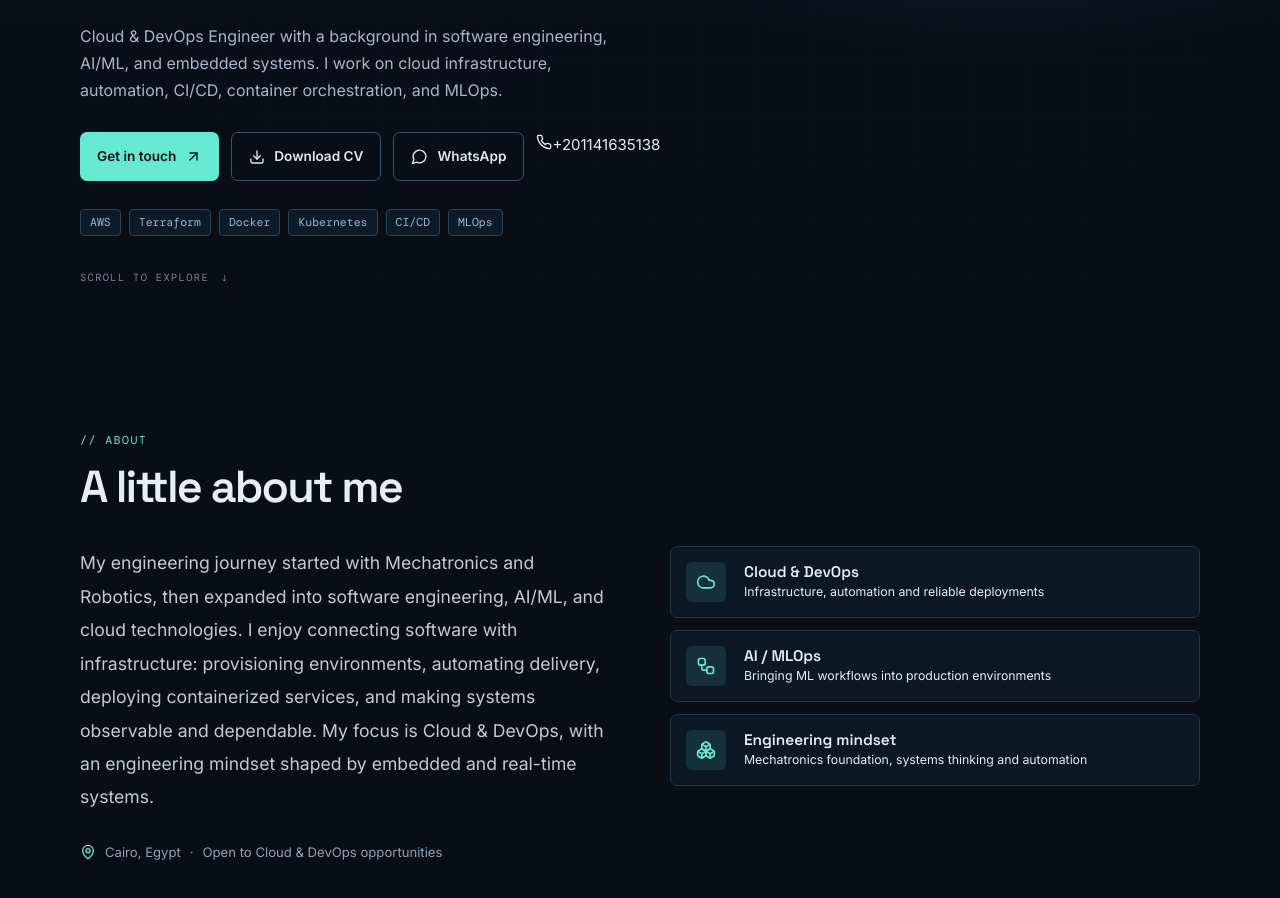
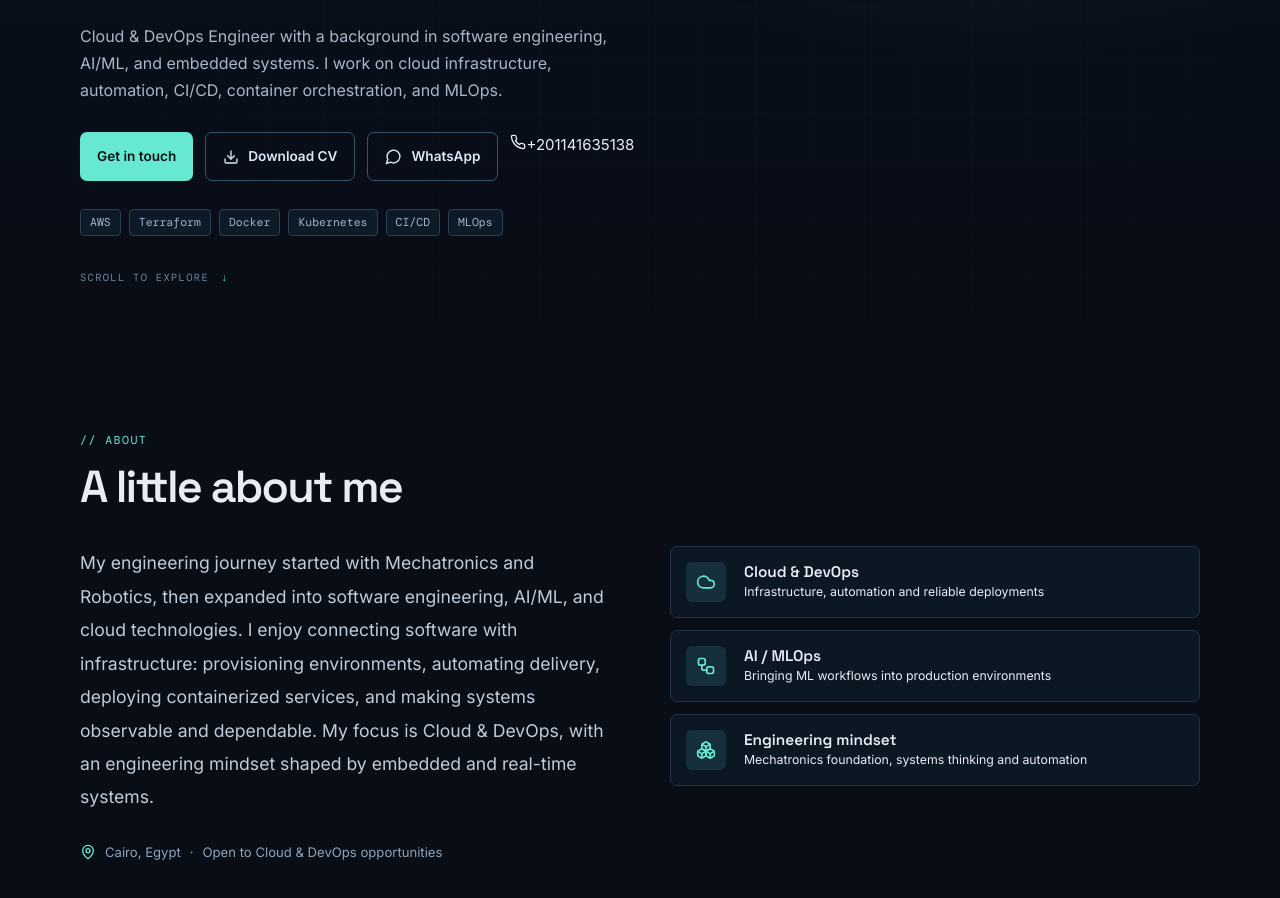
Before and after one commit to Aia-Abdallah/Aia-Abdallah.github.io, a React (Vite) app: page / in a window 1280 px wide. Shown: the part 860-1758 px from the top of the page. Built offline with nearby package versions, Linux system fonts and the light colour scheme.

Commit message:
Refactor contact button with click sound

```diff
--- a/src/App.jsx
+++ b/src/App.jsx
@@ -341,10 +341,13 @@ export default function App() {
 
               <div className="hero-actions">
 
-                <a className="btn primary" href="#contact">
-                  {copy.contactMe}
-                  <ArrowUpRight size={17} />
-                </a>
+                <a
+  href="#contact"
+  className="btn primary"
+  onClick={playClickSound}
+>
+  Get in touch
+</a>
 
                 <a
                   className="btn outline"
```
